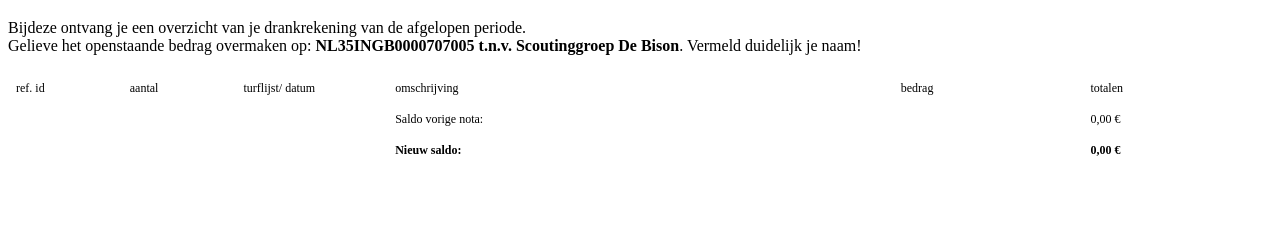
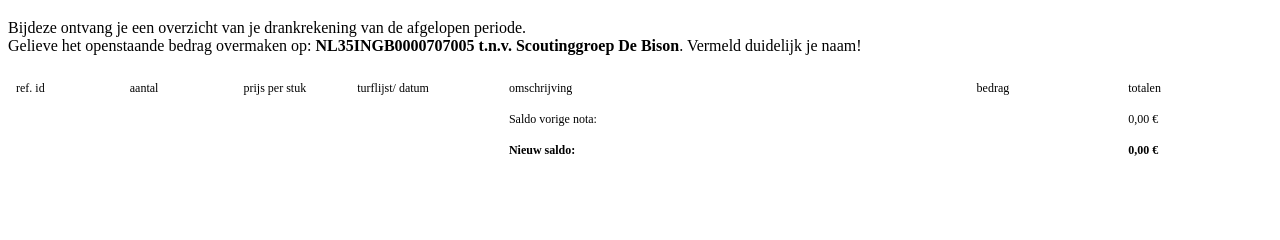
Before and after one commit to dasscheman/bar, a Yii app: template views/factuur/factuur_template.php in a window 1280 px wide. Shown: the part 285-525 px from the top of the page. Run offline with PHP 8.4 and a stand-in for Yii, Linux system fonts and the light colour scheme; the template is opened without the code that fills it, so the values that code supplies are empty; some libraries are stand-ins or nearby versions.

Commit message:
Prijs per stuk toegevoegd.

```diff
--- a/views/factuur/factuur_template.php
+++ b/views/factuur/factuur_template.php
@@ -79,10 +79,11 @@ use yii\helpers\Url;
                 <tr>
                     <td width="9%">ref. id</td>
                     <td width="9%">aantal</td>
+                    <td width="9%">prijs per stuk</td>
                     <td width="12%">turflijst/ datum</td>
-                    <td width="40%">omschrijving</td>
-                    <td width="15%">bedrag</td>
-                    <td width="15%">totalen</td>
+                    <td width="37%">omschrijving</td>
+                    <td width="12%">bedrag</td>
+                    <td width="12%">totalen</td>
                 </tr>
             </thead>
 
@@ -91,13 +92,14 @@ use yii\helpers\Url;
 
             if ($new_turven){ ?>
                 <tr style="border: 1px solid black">
-                    <td colspan="6" align="left"><b><i>Nieuwe turven:</i></b></td>
+                    <td colspan="7" align="left"><b><i>Nieuwe turven:</i></b></td>
                 </tr>
                 <?php foreach($new_turven as $new_turf) {
                     ?>
                     <tr>
                         <td align="center"><?php echo $new_turf->turven_id ?></td>
                         <td align="center"><?php echo $new_turf->aantal ?></td>
+                        <td class="blanktotal cost">-<?php echo number_format($new_turf->getPrijslijst()->one()->prijs, 2, ',', ' ') ?> &euro;</td>
                         <td align="center"><?php echo empty($new_turf->datum)? $new_turf->turflijst_id: Yii::$app->setupdatetime->displayFormat($new_turf->datum, 'php:d-M-Y') ?></td>
                         <td align="left"><?php echo $new_turf->getAssortiment()->one()->name ?></td>
                         <td align="right" class="cost">-<?php echo number_format($new_turf->totaal_prijs, 2, ',', ' ') ?> &euro;</td>
@@ -106,6 +108,7 @@ use yii\helpers\Url;
                     <?php
                 } ?>
                 <tr>
+                    <td align="center"></td>
                     <td align="center"></td>
                     <td align="center"></td>
                     <td align="center"></td>
@@ -119,12 +122,13 @@ use yii\helpers\Url;
             if ($new_af_transacties){ ?>
 
                 <tr style="border: 1px solid black">
-                    <td colspan="6" align="left"><b><i>Nieuwe transacties af:</i></b></td>
+                    <td colspan="7" align="left"><b><i>Nieuwe transacties af:</i></b></td>
                 </tr>
                 <?php foreach($new_af_transacties as $new_af_transactie) {
                     ?>
                     <tr>
                         <td align="center"><?php echo $new_af_transactie->transacties_id ?></td>
+                        <td align="center"></td>
                         <td align="center"></td>
                         <td align="center"><?php echo Yii::$app->setupdatetime->displayFormat($new_af_transactie->datum, 'php:d-M-Y') ?></td>
                         <td align="left"><?php echo $new_af_transactie->getTypeText() . ': ' . $new_af_transactie->omschrijving ?></td>
@@ -137,6 +141,7 @@ use yii\helpers\Url;
                     <td align="center"></td>
                     <td align="center"></td>
                     <td align="center"></td>
+                    <td align="center"></td>
                     <td align="right">Subtotaal transacties af:</td>
                     <td class="blanktotal cost"></td>
                     <td class="blanktotal cost">-<?php echo number_format($sum_new_af_transacties, 2, ',', ' ') ?> &euro;</td>
@@ -145,14 +150,15 @@ use yii\helpers\Url;
 
             if (!empty($new_bij_transacties)) { ?>
                 <tr style="border: 1px solid black">
-                    <td colspan="6" align="left"><b><i>Nieuwe transacties bij:</i></b></td>
+                    <td colspan="7" align="left"><b><i>Nieuwe transacties bij:</i></b></td>
                 </tr>
                 <?php foreach($new_bij_transacties as $new_bij_transactie) {
                     ?>
                     <tr>
                         <td align="center"><?php echo $new_bij_transactie->transacties_id ?></td>
                         <td align="center"></td>
-                        <td align="center"><?php echo Yii::$app->setupdatetime->displayFormat($new_af_transactie->datum, 'php:d-M-Y') ?></td>
+                        <td align="center"></td>
+                        <td align="center"><?php echo Yii::$app->setupdatetime->displayFormat($new_bij_transactie->datum, 'php:d-M-Y') ?></td>
                         <td align="left"><?php echo $new_bij_transactie->getTypeText() . ': ' . $new_bij_transactie->omschrijving ?></td>
                         <td class="cost"><?php echo number_format($new_bij_transactie->bedrag, 2, ',', ' ') ?> &euro;</td>
                         <td class="cost"></td>
@@ -160,6 +166,7 @@ use yii\helpers\Url;
                     <?php
                 } ?>
                 <tr>
+                    <td align="center"></td>
                     <td align="center"></td>
                     <td align="center"></td>
                     <td align="center"></td>
@@ -171,7 +178,7 @@ use yii\helpers\Url;
 
             <!-- END ITEMS HERE -->
             <tr>
-                <td class="blanktotal" colspan="3" rowspan="2"></td>
+                <td class="blanktotal" colspan="4" rowspan="2"></td>
                 <td class="totals">Saldo vorige nota:</td>
                 <td class="totals"></td>
                 <td class="totals cost"><?php echo number_format($vorig_openstaand, 2, ',', ' ') ?> &euro;</td>
```
